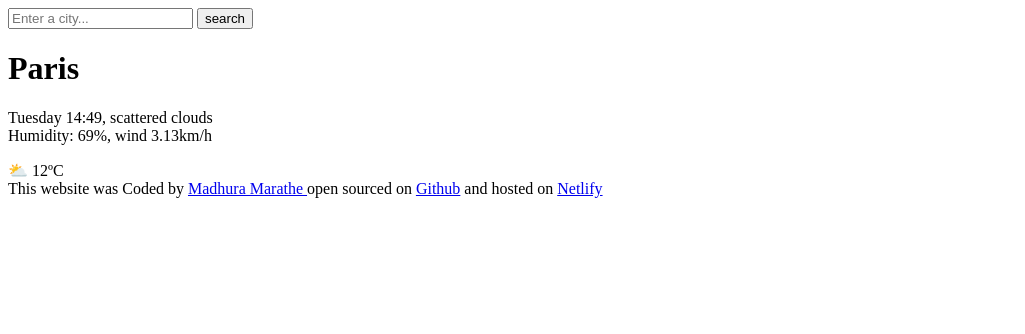
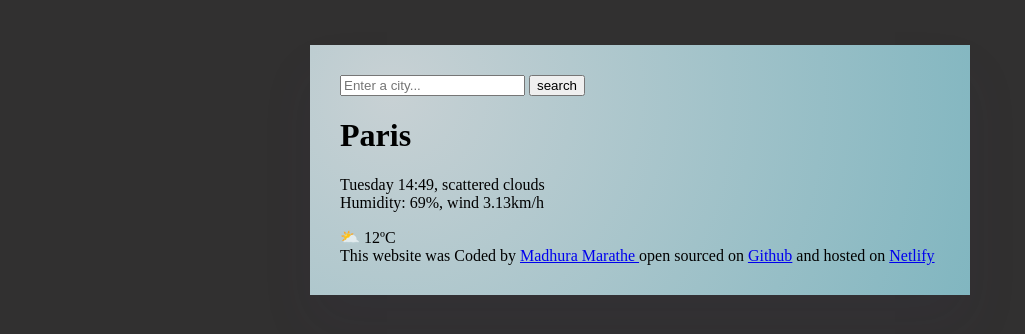
Before and after one commit to madhuracodes/weather-forecast, a plain HTML site: page index.html in a window 1280 px wide. Shown: the whole page, without its empty margins (0-1025 px from the left). Drawn offline with Linux system fonts and the light colour scheme.

Commit message:
Added css

```diff
--- a/index.html
+++ b/index.html
@@ -4,8 +4,10 @@
     <meta charset="UTF-8" />
     <meta name="viewport" content="width=device-width, initial-scale=1.0" />
     <title>weather-forecast</title>
+    <link rel="stylesheet" href="src/index.css" />
   </head>
   <body>
+    <div class="weather-app">
       <header>
         <form>
           <input type="search" placeholder="Enter a city..." required />
@@ -42,5 +44,6 @@
           >Netlify</a
         >
       </footer>
+    </div>
   </body>
 </html>
--- /dev/null
+++ b/src/index.css
@@ -0,0 +1,15 @@
+body {
+  background-color: rgb(49, 48, 48);
+}
+.weather-app {
+  background: radial-gradient(
+    circle at 12.3% 19.3%,
+    rgb(200, 209, 212) 0%,
+    rgb(129, 182, 192)
+  );
+
+  max-width: 600px;
+  margin: 45px auto;
+  padding: 30px;
+  box-shadow: 0 30px 50px rgba(65, 50, 100, 0.08);
+}
```
Lines whose indentation alone changed are shown as unchanged.
